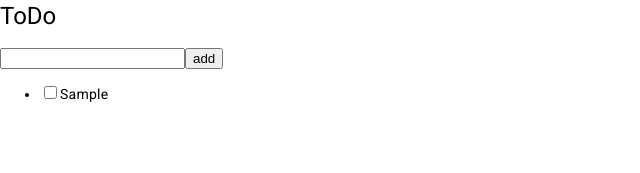
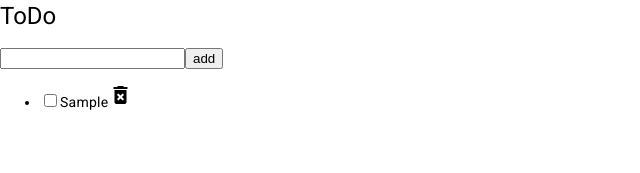
Before and after one commit to haruto17/ng-todo, an Angular app: page / in a window 1280 px wide. Both pictures are taken after typing "Sample" into the empty fields and a click on the button "add". Shown: the top 173 px of the page, without its empty margins (0-640 px from the left). Built offline with nearby package versions, Linux system fonts and the light colour scheme.

Commit message:
リスト要素にアイコンの追加

```diff
--- a/src/app/list/list.component.html
+++ b/src/app/list/list.component.html
@@ -1,5 +1,6 @@
 <ul>
   <li *ngFor="let listItem of list">
-    <input type="checkbox" (click)="onCheck($event)" />{{ listItem }}
+    <input type="checkbox" (click)="onCheck($event)" />{{ listItem
+    }}<mat-icon>delete_forever</mat-icon>
   </li>
 </ul>
--- a/src/app/list/list.component.ts
+++ b/src/app/list/list.component.ts
@@ -1,10 +1,11 @@
 import { NgFor } from '@angular/common';
 import { Component, Input } from '@angular/core';
+import { MatIconModule } from '@angular/material/icon';
 
 @Component({
   selector: 'app-list',
   standalone: true,
-  imports: [NgFor],
+  imports: [NgFor, MatIconModule],
   templateUrl: './list.component.html',
   styleUrl: './list.component.css',
 })
```
